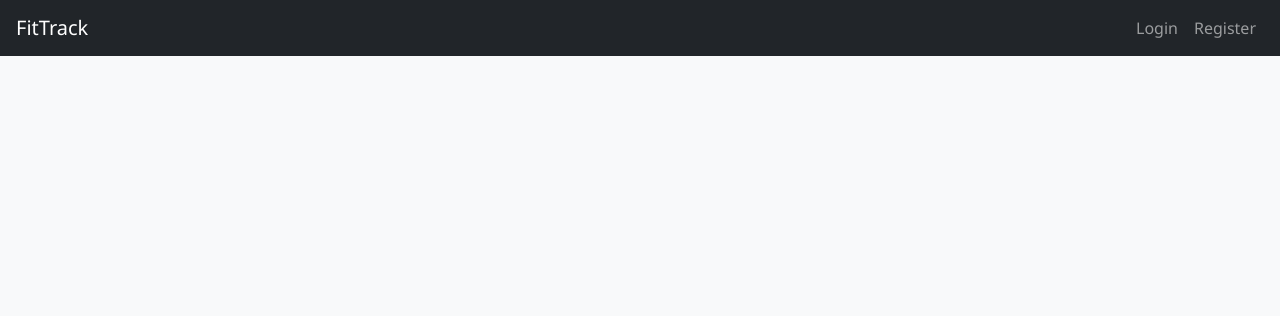
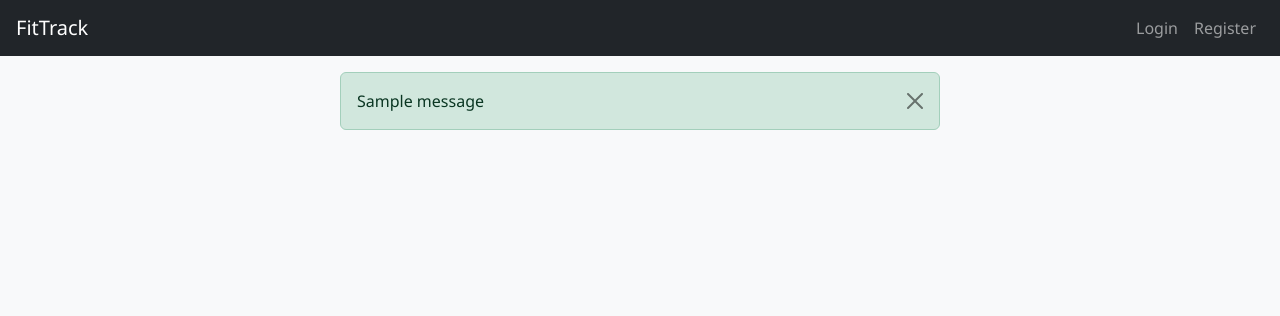
Before and after one commit to jordanrigden/agile-web-project, a Python web app: template templates/base.html in a window 1280 px wide. Shown: the top 316 px of the page. Run offline with Jinja, Linux system fonts and the light colour scheme; the template is opened without the code that fills it, so the values that code supplies are empty; one stand-in notice (Sample message) is shown.

Commit message:
Added Jinja2 template for extending the block content and messages within the base page

```diff
--- a/templates/base.html
+++ b/templates/base.html
@@ -35,6 +35,25 @@
         </div>
     </nav>
 
+    <!-- Flash messages -->
+    <div class="container mt-3">
+        {% with messages = get_flashed_messages(with_categories=true) %}
+            {% if messages %}
+                {% for category, message in messages %}
+                    <div class="alert alert-{{ category }} alert-dismissible fade show" role="alert">
+                        {{ message }}
+                        <button type="button" class="btn-close" data-bs-dismiss="alert" aria-label="Close"></button>
+                    </div>
+                {% endfor %}
+            {% endif %}
+        {% endwith %}
+    </div>
+
+    <!-- Main Content -->
+    <div class="container mt-4">
+        {% block content %}{% endblock %}
+    </div>
+
     <!-- Bootstrap JS (CDN) -->
     <script src="https://cdn.jsdelivr.net/npm/bootstrap@5.3.0/dist/js/bootstrap.bundle.min.js"></script>
 </body>
```
